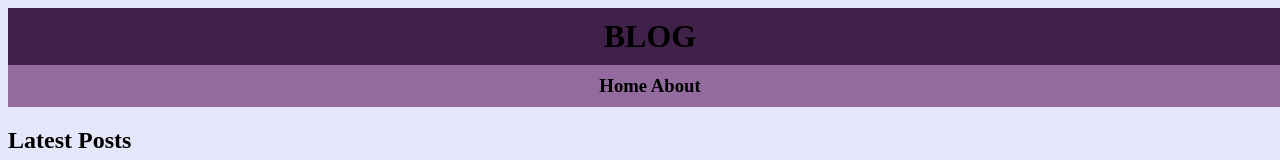
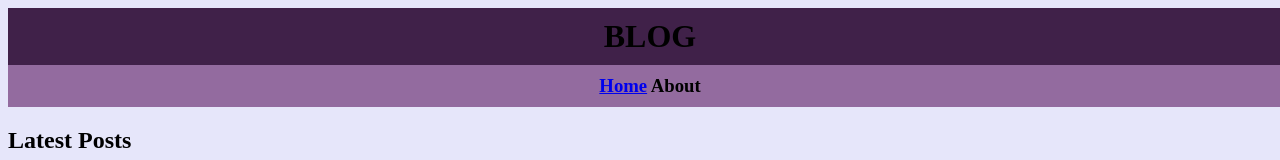
Before and after one commit to isahanabhat/isahanabhat.github.io, a plain HTML site: page index.html in a window 1280 px wide. Shown: the top 160 px of the page. Drawn offline with Linux system fonts and the light colour scheme.

Commit message:
Update index.html

```diff
--- a/index.html
+++ b/index.html
@@ -28,7 +28,7 @@
     <body>
         <header>
             <h1 id="blog">BLOG</h1>
-            <h3 id="about">Home About</h3>
+            <h3 id="about"><a href="https://isahanabhat.github.io/">Home</a>  About</h3>
         </header>
         <h2 id="latest">Latest Posts</h2>
         <div>
```
